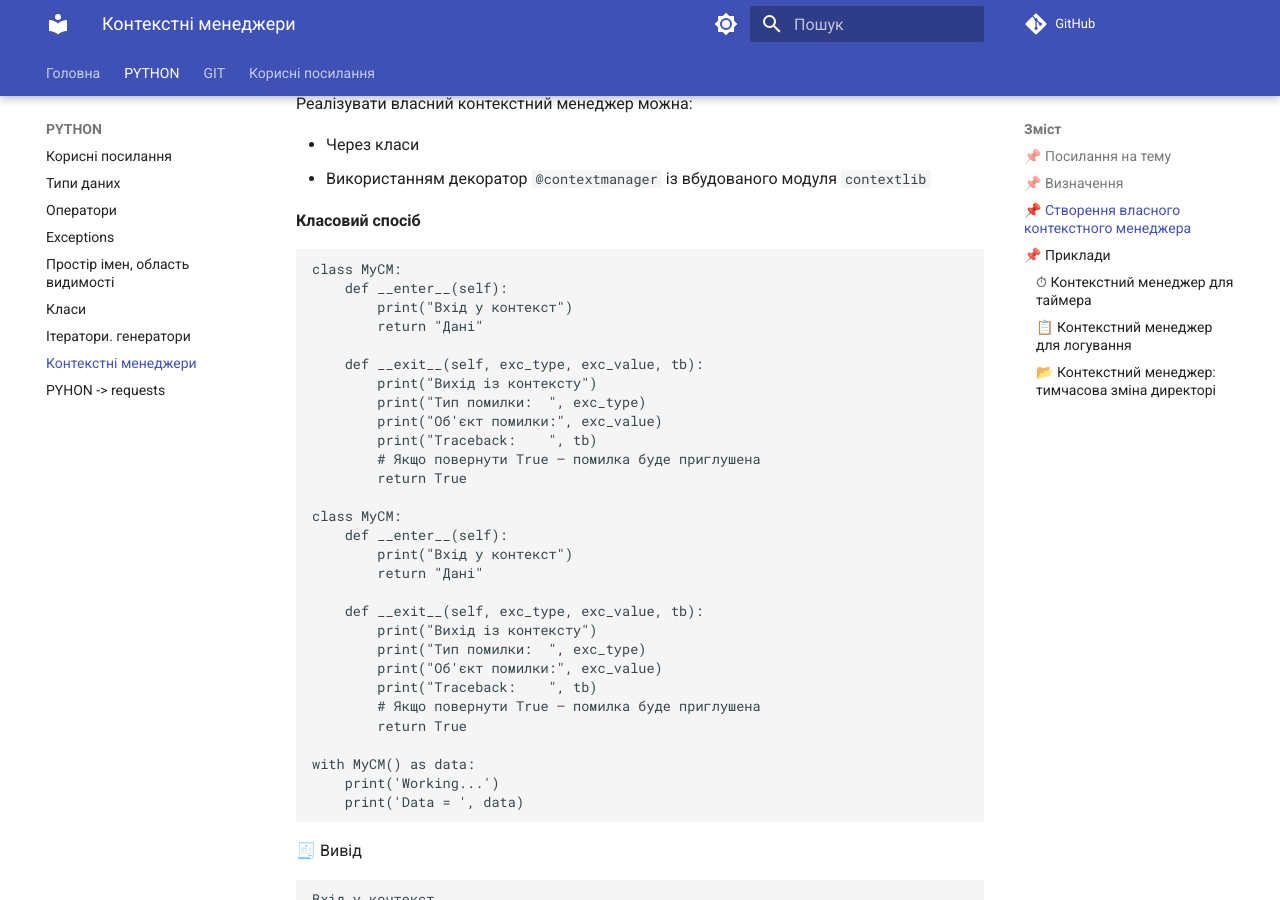
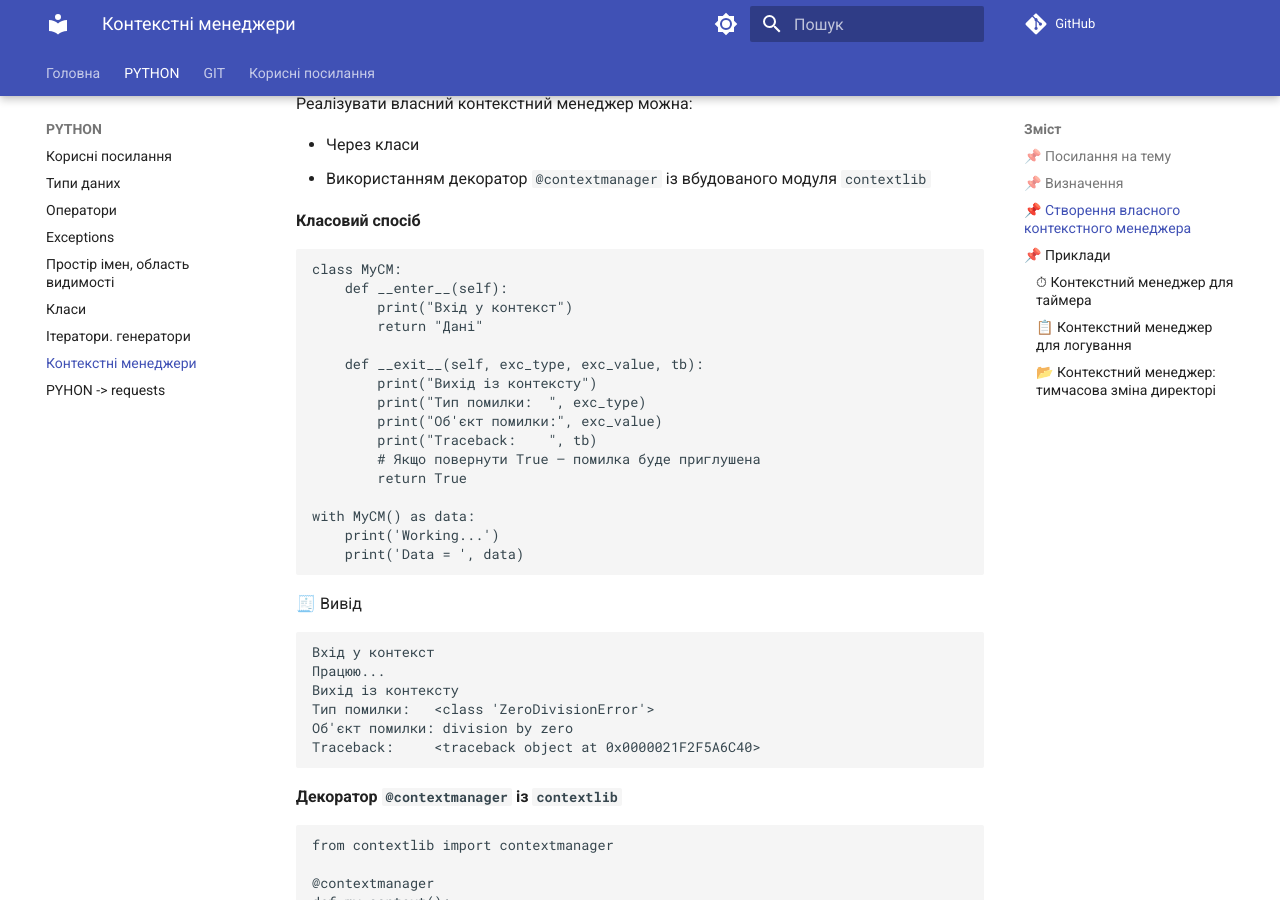
Before and after one commit to BatyrbekCherushev/STUDY_NOTES, an MkDocs documentation site: the page built from docs/PYTHON/python_context_managers.md, in a window 1280 px wide and 900 px high, scrolled down 2771 px. Built offline with MkDocs 1.6.1 and Material for MkDocs 9.7.7, drawn with Linux system fonts in a browser that asks for light colours; comment, search, counter and statistics services are not loaded; some of the changed text lies outside the part shown.

Commit message:
context managers fixes

````diff
--- a/docs/PYTHON/python_context_managers.md
+++ b/docs/PYTHON/python_context_managers.md
@@ -92,19 +92,6 @@ else:
 
 **Класовий спосіб**
 ```python
-class MyCM:
-    def __enter__(self):
-        print("Вхід у контекст")
-        return "Дані"
-
-    def __exit__(self, exc_type, exc_value, tb):
-        print("Вихід із контексту")
-        print("Тип помилки:  ", exc_type)
-        print("Об'єкт помилки:", exc_value)
-        print("Traceback:    ", tb)
-        # Якщо повернути True — помилка буде приглушена
-        return True
-
 class MyCM:
     def __enter__(self):
         print("Вхід у контекст")
````
Also changed, not shown: other parts of docs/PYTHON/python_context_managers.md (+2 -2 lines).
